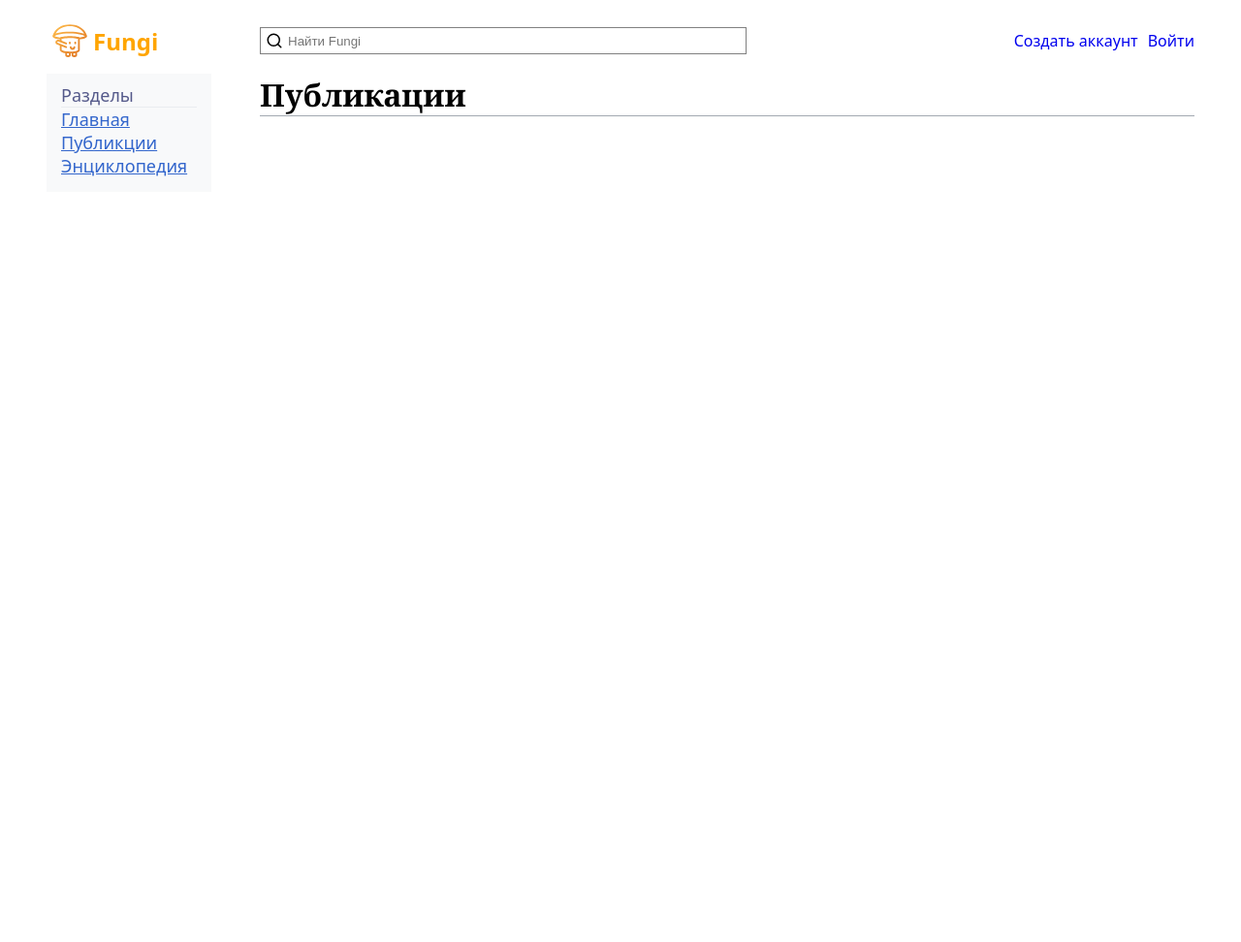
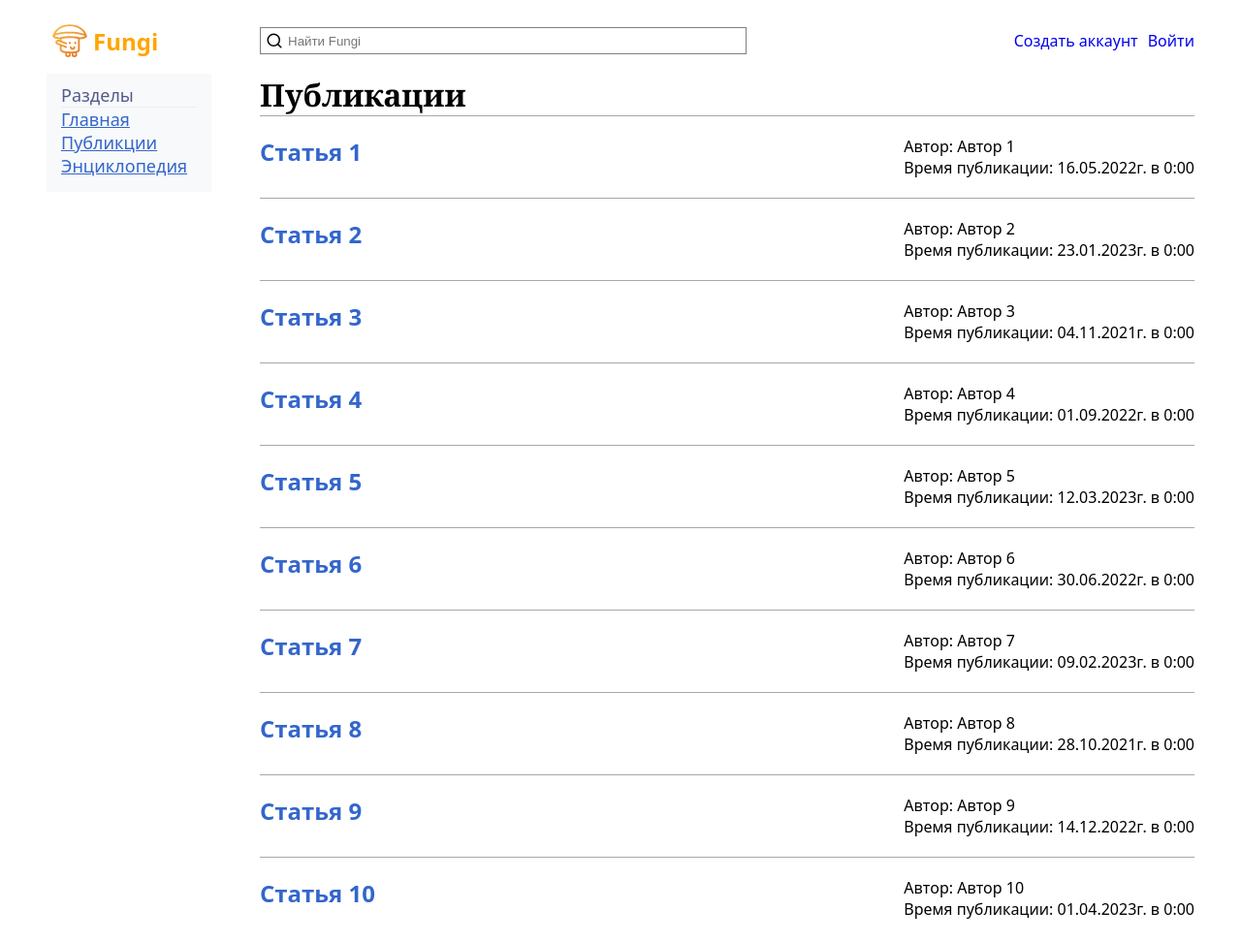
Before and after one commit to fungi-app/fungi, an Astro site in the folder website/: page /publications in a window 1280 px wide. Shown: the whole page at 97% size. Before the commit the page ends 800 px from the top, so only its background shows below. Built offline with nearby package versions, Linux system fonts and the light colour scheme; Astro itself is replaced by a stand-in of ours.

Commit message:
Список статей в публикациях

```diff
--- /dev/null
+++ b/website/src/articles.json
@@ -0,0 +1,10 @@
+[  {    "id": "1",    "name": "Статья 1",    "date": "2022-05-16",    "author": "Автор 1"  },
+{    "id": "2",    "name": "Статья 2",    "date": "2023-01-23",    "author": "Автор 2"  },
+{    "id": "3",    "name": "Статья 3",    "date": "2021-11-04",    "author": "Автор 3"  },
+{    "id": "4",    "name": "Статья 4",    "date": "2022-09-01",    "author": "Автор 4"  },
+{    "id": "5",    "name": "Статья 5",    "date": "2023-03-12",    "author": "Автор 5"  },
+{    "id": "6",    "name": "Статья 6",    "date": "2022-06-30",    "author": "Автор 6"  },
+{    "id": "7",    "name": "Статья 7",    "date": "2023-02-09",    "author": "Автор 7"  },
+{    "id": "8",    "name": "Статья 8",    "date": "2021-10-28",    "author": "Автор 8"  },
+{    "id": "9",    "name": "Статья 9",    "date": "2022-12-14",    "author": "Автор 9"  },
+{    "id": "10",    "name": "Статья 10",    "date": "2023-04-01",    "author": "Автор 10"  }]
--- /dev/null
+++ b/website/src/components/ArticleCard.astro
@@ -0,0 +1,53 @@
+---
+export type Props = {
+  id: string;
+  name: string;
+  date: Date;
+  author: string;
+};
+
+const { id, name, date, author } = Astro.props;
+const addZero = (n) => (n < 10 ? `0${n}` : n);
+---
+
+<div class="Article">
+  <h2><a href={`/${id}`}>{name}</a></h2>
+  <div class="Article_wrapper">
+    <div class="Article_author">Автор: {author}</div>
+    <div class="Article_date">
+      Время публикации:
+      {addZero(date.getDate())}.{addZero(date.getMonth() + 1)}.{
+        date.getFullYear()
+      }г. в {date.getHours()}:{addZero(date.getMinutes())}
+    </div>
+  </div>
+</div>
+
+<style>
+  .Article {
+    display: flex;
+    border-bottom: 1px solid #a2a9b1;
+    padding: 20px 0;
+    gap: 10px;
+    justify-content: space-between;
+  }
+
+  .Article:last-child {
+    border-bottom: none;
+  }
+
+  h2 {
+    margin: 0;
+  }
+  a {
+    text-decoration: none;
+    color: #3366cc;
+  }
+
+  a:hover {
+    text-decoration: underline;
+  }
+
+  .Article_wrapper {
+  }
+</style>
--- /dev/null
+++ b/website/src/components/ArticleList.astro
@@ -0,0 +1,17 @@
+---
+import articles from "../articles.json";
+import ArticleCard from "./ArticleCard.astro";
+---
+
+<div>
+  {
+    articles.map((article) => (
+      <ArticleCard
+        id={article.id}
+        name={article.name}
+        date={new Date(article.date)}
+        author={article.author}
+      />
+    ))
+  }
+</div>
--- a/website/src/layouts/Layout.astro
+++ b/website/src/layouts/Layout.astro
@@ -28,6 +28,7 @@ const { title } = Astro.props;
       }
       a {
         text-decoration: none;
+        color: #3366cc;
       }
       a:hover {
         text-decoration: underline;
--- a/website/src/pages/publications.astro
+++ b/website/src/pages/publications.astro
@@ -1,4 +1,5 @@
 ---
+import ArticleList from "../components/ArticleList.astro";
 import Header from "../components/Header.astro";
 import LeftMenu from "../components/LeftMenu.astro";
 import Layout from "../layouts/Layout.astro";
@@ -10,6 +11,7 @@ import Layout from "../layouts/Layout.astro";
     <LeftMenu />
     <div class="content">
       <h1>Публикации</h1>
+      <ArticleList />
     </div>
   </main>
 </Layout>
```
